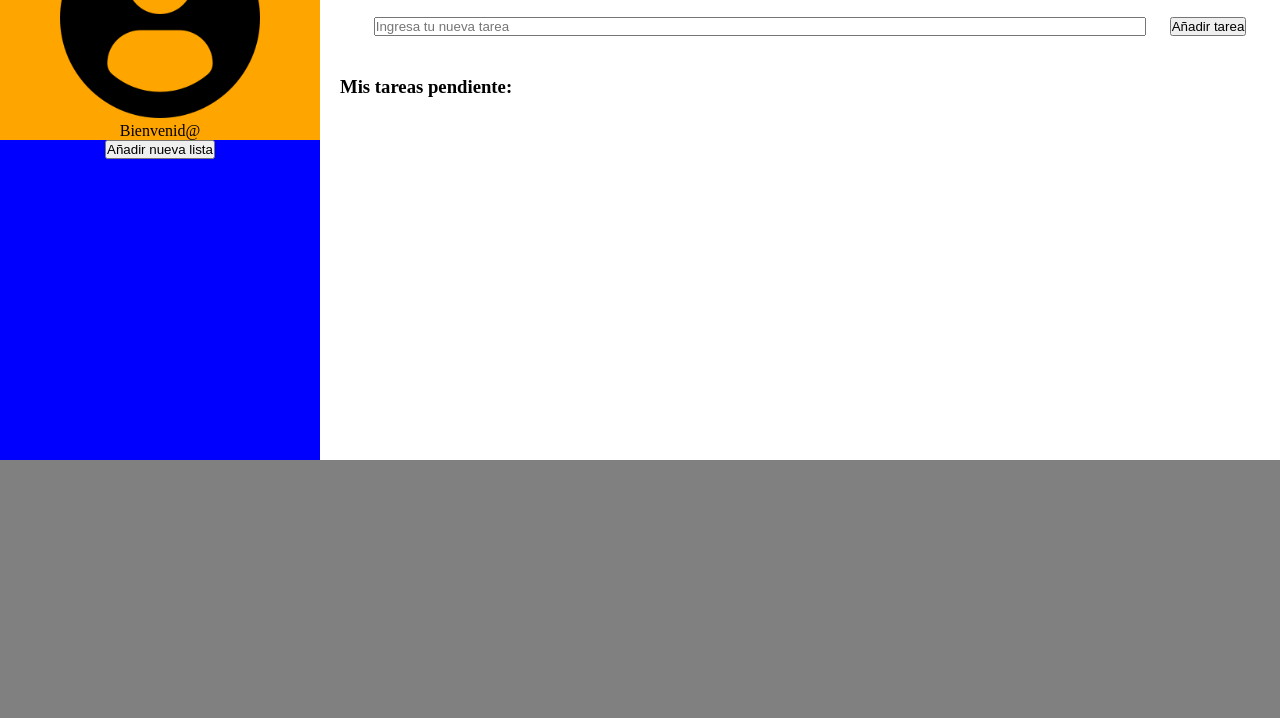
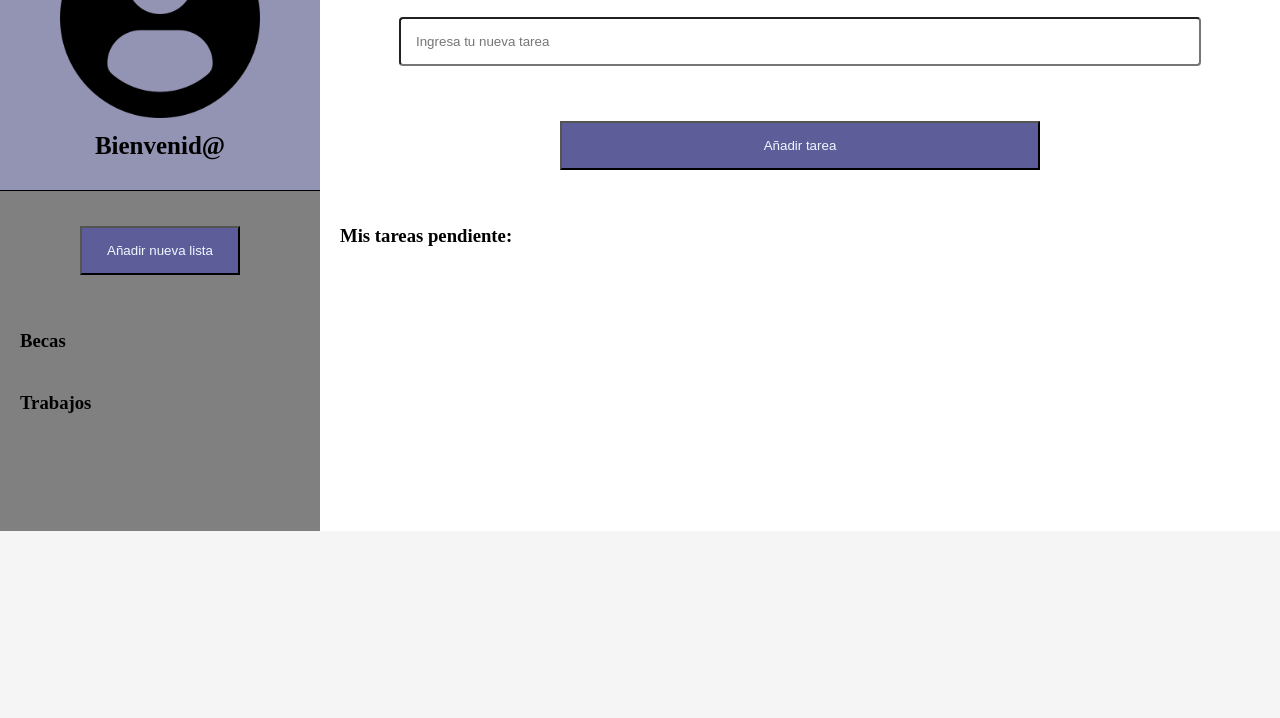
Before and after one commit to lleal24/TallerDOM, a plain HTML site: page pages/perfil.html in a window 1280 px wide. Shown: the part 82-800 px from the top of the page. Drawn offline with Linux system fonts and the light colour scheme.

Commit message:
Modificacion de diseño fondo colores

```diff
--- a/css/style.css
+++ b/css/style.css
@@ -8,6 +8,10 @@
     text-align: center;
     background: rgba(0, 0, 0, 0.507);
 
+}
+body{
+    background-image: url("../img/fondo.jpg");
+    background-size: cover;
 }
 
 
@@ -43,8 +47,13 @@ button{
     padding: 5px;
     margin: 10px;
     width: 30%;
+    background: rgb(59, 73, 37);
+    color: aliceblue;
 
 }
 .grid-container >.formulario > p{
     margin-top: 15px;
 }
+p{
+    font-weight: bold;
+}
--- a/css/styleperfil.css
+++ b/css/styleperfil.css
@@ -3,7 +3,7 @@
     margin: 0;
 }
 body{
-    background: gray;
+  background: whitesmoke;
 }
 
 .logo{
@@ -37,17 +37,17 @@ body{
     grid-template-columns: repeat(4, 1fr );
     grid-template-rows: repeat(2, auto);
     text-align: center;
-
-
 }
 
 .box1{
-    background: orange;}
+    background:rgb(147, 147, 179);
+    border-bottom: 1px solid black;
+}
 .box2{
     grid-column: 1/2;
     grid-row: 2/3;
-    background: blue;
-    height: 320px;
+    background:gray;
+    height: 340px;
 }
 .box3{
     grid-column: 2/5;
@@ -73,3 +73,21 @@ ul > li{
     text-align: left;
     padding: 10px 20px;
 }
+p{
+    font-size: 25px;
+    font-weight: bold;
+    padding: 10px;
+}
+input{
+    padding: 15px;
+    margin: 25px;
+    border-radius: 4px;
+}
+button{
+    margin: 35px;
+    padding: 15px;
+    width: 50%;
+    background: rgb(93, 93, 153);
+    color: aliceblue;
+
+}
--- a/pages/perfil.html
+++ b/pages/perfil.html
@@ -18,6 +18,8 @@
         </div>
         <div class="box2">
             <button>Añadir nueva lista</button>
+            <h3>Becas</h3>
+            <h3>Trabajos</h3>
         </div>
         <div class="box3">
             <h1>Lista de tareas del Bootcamp</h1>
@@ -32,17 +34,12 @@
 
 
             <ul id="lista"></ul>
-
+            <!-- aqui se pintan los hijos -->
         </div>
 
 
     </div>
     <script src="../js/scriptperfil.js">
-    window.onload = function () {
-        let usuario = localStorage.getItem(name);
-        document.getElementById("user").innerHTML= usuario;
-    }
-
 
     </script>
 </body>
```
Also changed, not shown: img/fondo.jpg (added).
